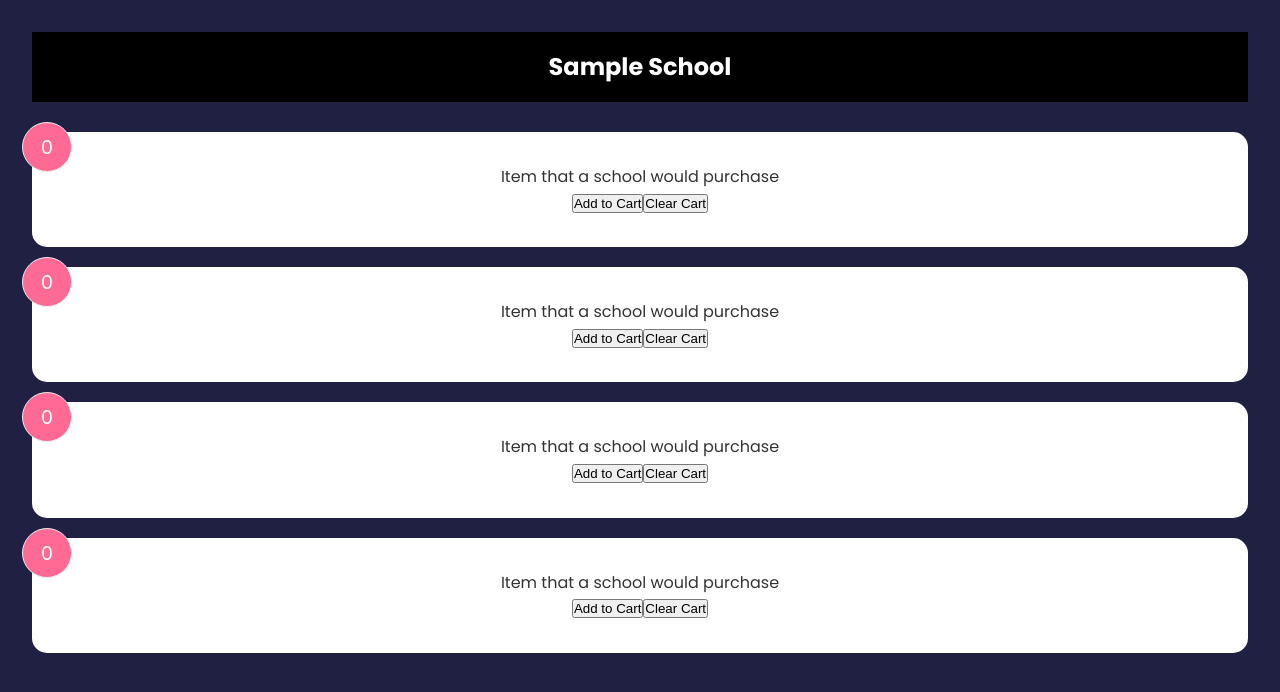
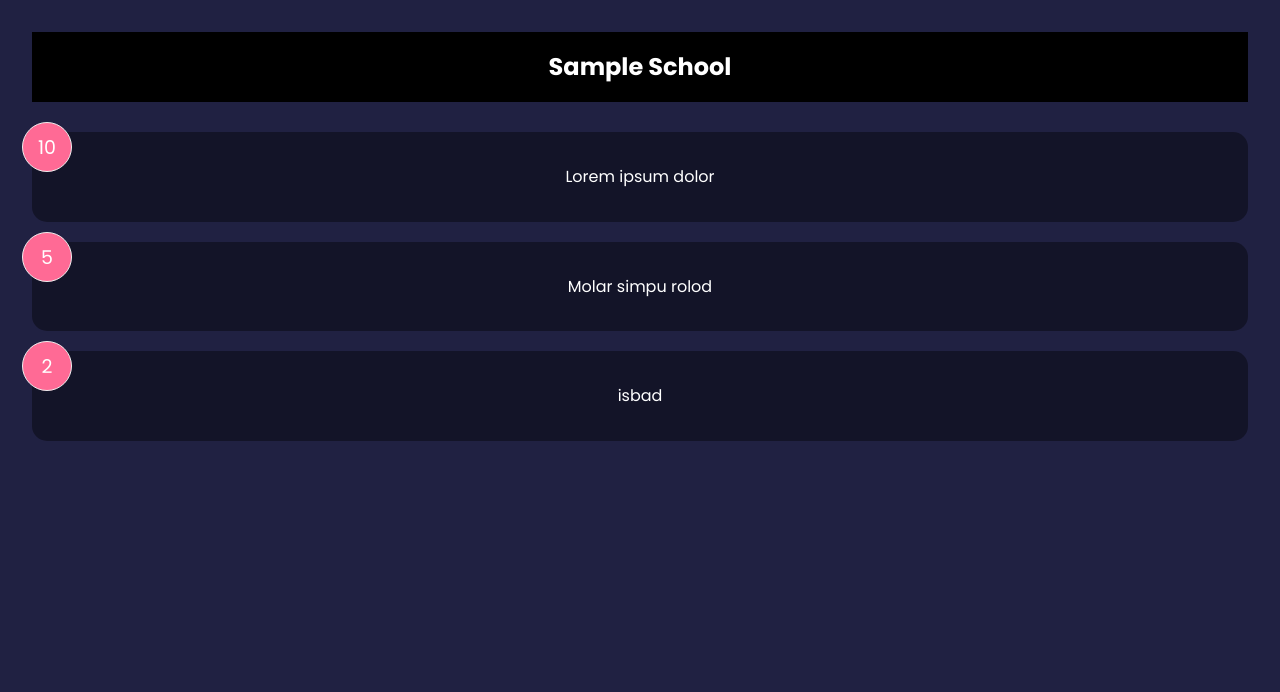
Before and after one commit to jaesalaski/purchasing-app, a React (Vite) app: page / in a window 1280 px wide. Shown: the top 692 px of the page. Built offline with nearby package versions, Linux system fonts and the light colour scheme.

Commit message:
react icons

```diff
--- a/package.json
+++ b/package.json
@@ -11,7 +11,8 @@
   },
   "dependencies": {
     "react": "^18.2.0",
-    "react-dom": "^18.2.0"
+    "react-dom": "^18.2.0",
+    "react-icons": "^5.0.1"
   },
   "devDependencies": {
     "@types/react": "^18.2.43",
--- a/src/App.jsx
+++ b/src/App.jsx
@@ -1,8 +1,9 @@
 import "./App.css";
 import Header from "./components/Header";
-import FeedbackItem from "./components/FeedbackItem";
+import FeedbackList from "./components/FeedbackList";
+import FeedbackData from "./data/FeedbackData";
 import {useState} from 'react'
-import FeedbackData from "./data/FeedbackData";
+
 
 export default function App(){
   const [feedback, setFeedback] = useState(FeedbackData)
@@ -10,10 +11,7 @@
   return (
     <>
       <Header text="Sample School" />
-      <FeedbackItem />
-      <FeedbackItem />
-      <FeedbackItem />
-      <FeedbackItem />
+      <FeedbackList feedback={feedback}/>
     </>
   );
 }
--- a/src/components/FeedbackItem.jsx
+++ b/src/components/FeedbackItem.jsx
@@ -1,25 +1,12 @@
-import {useState} from 'react'
+import Card from "./shared/Card"
 
-export default function FeedbackItem() {
-    const [count, setCount] = useState(0)
-    const [text, setText] = useState('Item that a school would purchase')
-
-    const handleClick = () => {
-        setCount((oldCount) => {
-            return oldCount + 1
-        })
-    }
-
-    const clearCart = () => {
-        setCount(0)
-    }
-
+function FeedbackItem({item}) {
     return (
-        <div className='card'>
-            <div className='num-display'>{count}</div>
-            <div className='text-display'>{text}</div>
-            <button onClick={handleClick}>Add to Cart</button>
-            <button onClick={clearCart}>Clear Cart</button>
-        </div>
+        <Card reverse={true}>
+            <div className='num-display'>{item.rating}</div>
+            <div className='text-display'>{item.text}</div>
+        </Card>
     )
 }
+
+export default FeedbackItem
--- /dev/null
+++ b/src/components/FeedbackList.jsx
@@ -0,0 +1,18 @@
+import React from 'react'
+import FeedbackItem from './FeedbackItem'
+
+function FeedbackList({ feedback }) {
+  if(!feedback || feedback.length === 0){
+    return <p>No Feedback Yet</p>
+  }
+
+  return (
+    <div className = "feedback-list">
+      {feedback.map((item) => (
+        <FeedbackItem key={item.id} item={item} />
+      ))}
+    </div>
+  )
+}
+
+export default FeedbackList
--- /dev/null
+++ b/src/components/shared/Card.jsx
@@ -0,0 +1,7 @@
+function Card({children, reverse}) {
+    return (
+        <div className={`card ${reverse && 'reverse'}`}>{children}</div>
+    )
+}
+
+export default Card
```
Also changed, not shown: 1 other file (tests, documents, lock files or other folders).
